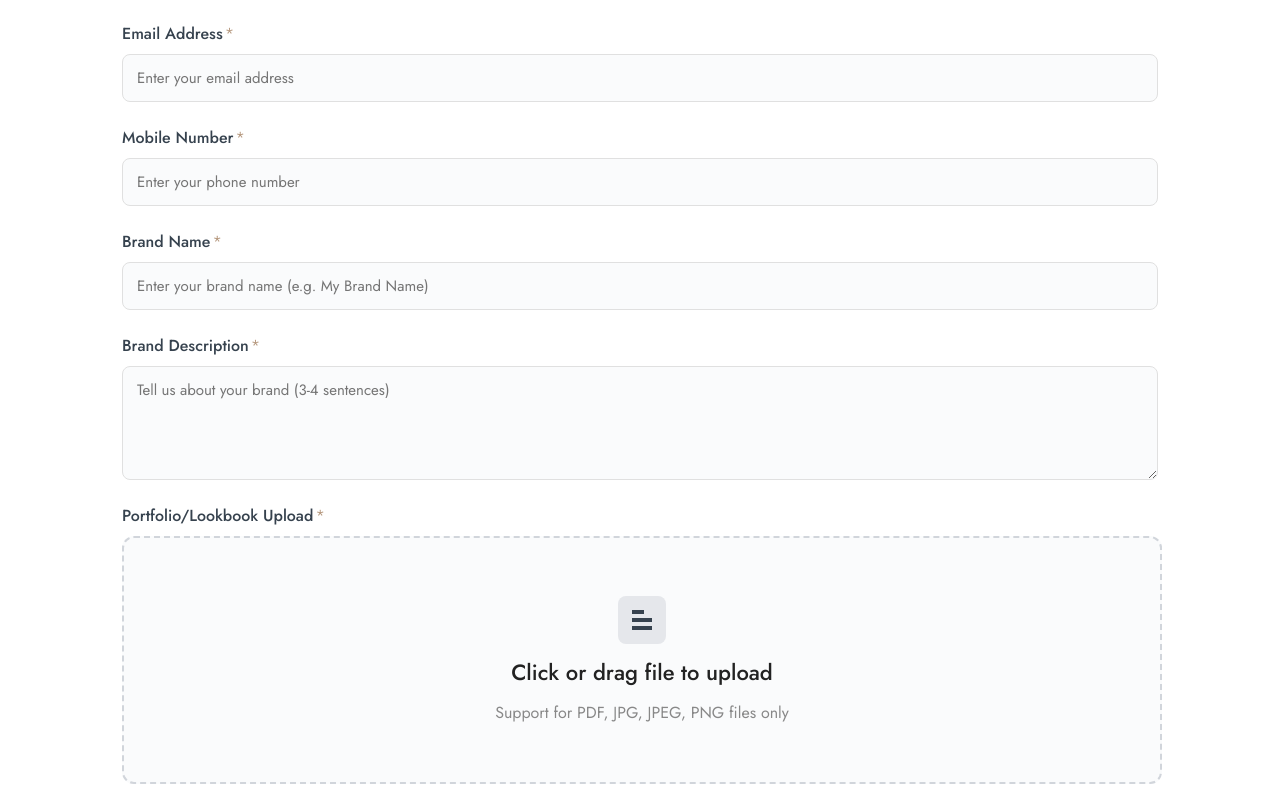
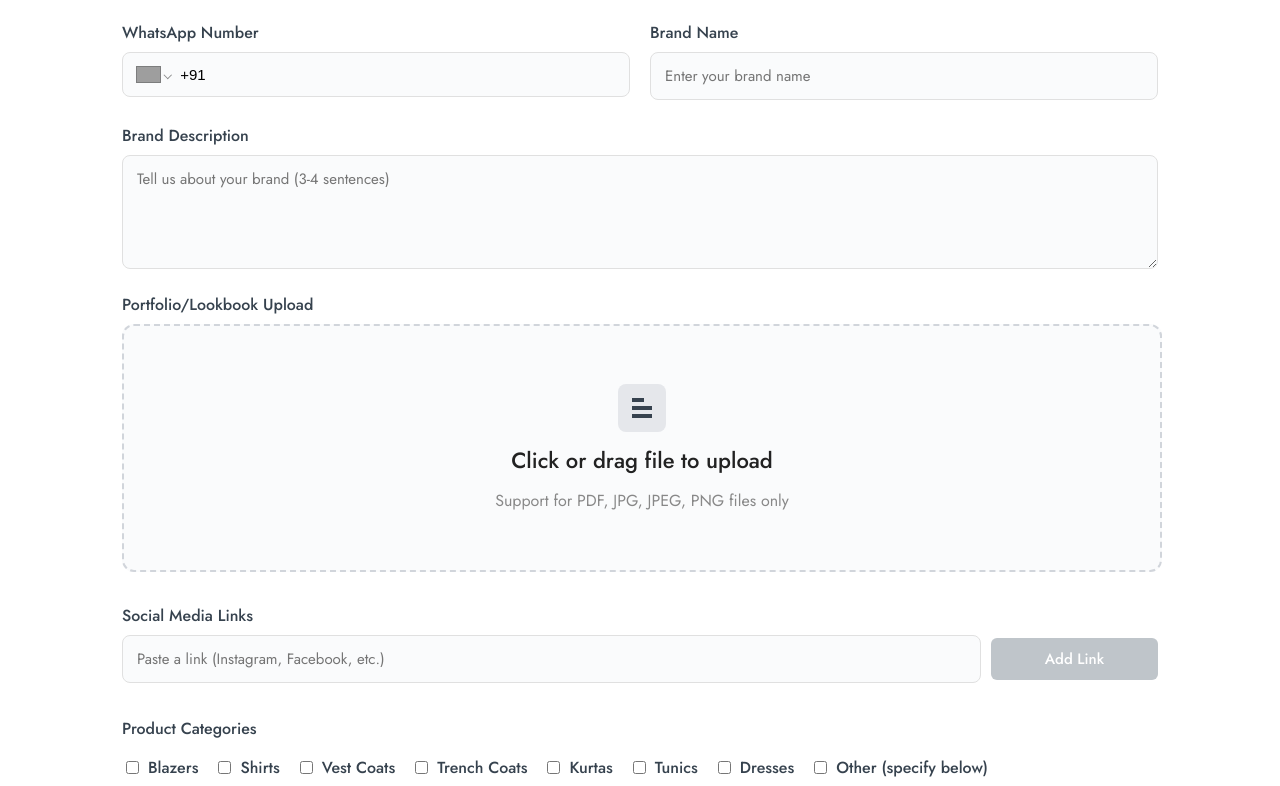
Before and after one commit to neeelpatell19/namunjii, a React (Vite) app: page /vendor-verification in a window 1280 px wide. Shown: the part 395-1181 px from the top of the page. Built offline with nearby package versions, Linux system fonts and the light colour scheme; grey boxes are pictures that could not be loaded.

Commit message:
Added the changes on manunjii website

```diff
--- a/package.json
+++ b/package.json
@@ -18,6 +18,7 @@
     "react-dom": "^19.1.0",
     "react-i18next": "^15.6.0",
     "react-icons": "^5.5.0",
+    "react-phone-number-input": "^3.4.12",
     "react-router-dom": "^7.7.0",
     "swiper": "^11.2.10"
   },
--- a/src/Components/OthersComponents/VendorVerification/VendorVerification.css
+++ b/src/Components/OthersComponents/VendorVerification/VendorVerification.css
@@ -7,10 +7,36 @@
   padding: 40px 32px;
 }
 
+.vendor-form {
+  display: grid;
+  grid-template-columns: 1fr;
+  gap: 24px;
+}
+
 .vendor-form .form-group {
-  margin-bottom: 24px;
+  margin-bottom: 0;
   display: flex;
   flex-direction: column;
+}
+
+/* Two-column layout for shorter fields */
+.form-row {
+  display: grid;
+  grid-template-columns: 1fr 1fr;
+  gap: 20px;
+}
+
+/* Full width for longer fields */
+.form-group.full-width {
+  grid-column: 1 / -1;
+}
+
+/* Responsive adjustments */
+@media (max-width: 768px) {
+  .form-row {
+    grid-template-columns: 1fr;
+    gap: 24px;
+  }
 }
 
 .vendor-form label {
@@ -35,10 +61,43 @@
   transition: border 0.2s;
 }
 
-.vendor-form input[type="text"]:focus,
-.vendor-form input[type="email"]:focus,
-.vendor-form textarea:focus {
-  border: 1.5px solid var(--brandColor);
+/* Phone Input Styling */
+.phone-input {
+    font-family: var(--Poppins-font);
+    font-size: 15px;
+    padding: 12px 14px;
+    border: 1px solid #e0e0e0;
+    border-radius: 8px;
+    outline: none;
+    background: #fafbfc;
+    transition: border 0.2s;
+    /* width: 100%; */
+}
+
+.phone-input:focus {
+    border: 1.5px solid var(--brandColor);
+}
+
+.phone-input .PhoneInputCountry {
+    margin-right: 8px;
+}
+
+.phone-input .PhoneInputCountrySelect {
+    background: transparent;
+    border: none;
+    font-size: 14px;
+}
+
+.phone-input .PhoneInputInput {
+    border: none;
+    background: transparent;
+    font-size: 15px;
+    outline: none;
+    width: 100%;
+}
+
+.phone-input .PhoneInputInput:focus {
+    outline: none;
 }
 
 .vendor-form textarea {
@@ -95,12 +154,13 @@
   align-items: center;
   margin-bottom: 10px;
 }
-.social-links-input-row input{
-    width: 100%;
+
+.social-links-input-row input {
+  width: 100%;
 }
 
 .add-link-btn {
-  background: var(--brandColor);
+  background: black;
   color: #fff;
   border: none;
   border-radius: 6px;
@@ -112,11 +172,13 @@
   transition: background 0.2s;
   width: 200px;
 }
+
 .add-link-btn:disabled {
   background: #bfc5ca;
   cursor: not-allowed;
   width: 200px;
 }
+
 .add-link-btn:not(:disabled):hover {
   background: var(--OrangeColor);
   color: #fff;
@@ -157,6 +219,7 @@
   transition: color 0.2s;
   padding: 0 4px;
 }
+
 .remove-link-btn:hover {
   color: #c0392b;
 }
@@ -167,9 +230,11 @@
   align-items: center;
   margin-bottom: 10px;
 }
+
 .product-categories-input-row input {
   width: 100%;
 }
+
 .add-category-btn {
   background: var(--brandColor);
   color: #fff;
@@ -183,15 +248,18 @@
   transition: background 0.2s;
   width: 200px;
 }
+
 .add-category-btn:disabled {
   background: #bfc5ca;
   cursor: not-allowed;
   width: 200px;
 }
+
 .add-category-btn:not(:disabled):hover {
   background: var(--OrangeColor);
   color: #fff;
 }
+
 .category-checkbox-item {
   display: flex;
   align-items: center;
@@ -205,6 +273,7 @@
   margin-right: 10px;
   gap: 8px;
 }
+
 .remove-category-btn {
   background: none;
   border: none;
@@ -216,6 +285,7 @@
   transition: color 0.2s;
   padding: 0 4px;
 }
+
 .remove-category-btn:hover {
   color: #c0392b;
 }
@@ -236,10 +306,12 @@
   position: relative;
   padding: 32px 0;
 }
+
 .drag-drop-area.drag-active {
   border-color: var(--OrangeColor);
   background: #f3ede7;
 }
+
 .drag-drop-prompt {
   display: flex;
   flex-direction: column;
@@ -250,6 +322,7 @@
   gap: 12px;
   width: 100%;
 }
+
 .drag-drop-icon {
   font-size: 48px;
   margin-bottom: 0;
@@ -257,12 +330,14 @@
   align-items: center;
   justify-content: center;
 }
+
 .drag-drop-text {
   font-size: 22px;
   font-weight: 500;
   color: #222;
   text-align: center;
 }
+
 .drag-drop-hint {
   font-size: 16px;
   color: #888;
@@ -270,6 +345,7 @@
   text-align: center;
   font-weight: 400;
 }
+
 .file-selected {
   display: flex;
   align-items: center;
@@ -279,9 +355,11 @@
   color: var(--brandColor);
   padding: 10px 0;
 }
+
 .file-icon {
   font-size: 22px;
 }
+
 .file-name {
   font-size: 15px;
   word-break: break-all;
@@ -299,3 +377,7 @@
     padding: 20px 5px;
   }
 }
+
+.PhoneInputCountryIcon .PhoneInputInternationalIconGlobe{
+  display: none !important;
+}
--- a/src/Components/OthersComponents/VendorVerification/VendorVerification.jsx
+++ b/src/Components/OthersComponents/VendorVerification/VendorVerification.jsx
@@ -1,6 +1,8 @@
 import React, { useState, useRef, useEffect } from "react";
 import "./VendorVerification.css";
 import { Link } from "react-router-dom";
+import PhoneInput from 'react-phone-number-input';
+import 'react-phone-number-input/style.css';
 
 const initialState = {
     fullName: "",
@@ -17,10 +19,13 @@ const initialState = {
 };
 
 const categories = [
-    "Apparel",
-    "Accessories",
-    "Footwear",
-    "Jewelry",
+    "Blazers",
+    "Shirts",
+    "Vest Coats",
+    "Trench Coats",
+    "Kurtas",
+    "Tunics",
+    "Dresses",
     "Other"
 ];
 
@@ -107,6 +112,18 @@ const VendorVerification = () => {
                     processedValue = '';
                 }
             }
+
+            // Special handling for WhatsApp number - only allow digits and limit to 10
+            if (name === "mobileNumber") {
+                // PhoneInput component handles validation automatically
+                processedValue = value;
+            }
+
+            // Auto-capitalize first letter of each word for specific fields
+            if ((name === "fullName" || name === "brandName") && processedValue) {
+                processedValue = processedValue.replace(/\b\w/g, (char) => char.toUpperCase());
+            }
+
             setForm({ ...form, [name]: processedValue });
         }
     };
@@ -211,7 +228,7 @@ const VendorVerification = () => {
         return (
             form.fullName.trim() !== "" &&
             form.email.trim() !== "" &&
-            form.mobileNumber.trim() !== "" &&
+            form.mobileNumber &&
             form.brandName.trim() !== "" &&
             form.brandDescription.trim() !== "" &&
             form.portfolio !== null &&
@@ -250,11 +267,16 @@ const VendorVerification = () => {
             errors.email = 'Please enter a valid email address.';
         }
 
-        // Mobile Number validation
-        if (!form.mobileNumber.trim()) {
-            errors.mobileNumber = 'Mobile Number is required.';
-        } else if (!/^\d{10}$/.test(form.mobileNumber.trim())) {
-            errors.mobileNumber = 'Please enter a valid 10-digit mobile number.';
+        // Phone Number validation
+        if (!form.mobileNumber) {
+            errors.mobileNumber = 'WhatsApp Number is required.';
+        } else if (!form.mobileNumber.startsWith('+')) {
+            errors.mobileNumber = 'Please select a valid country code.';
+        } else if (form.mobileNumber.startsWith('+91')) {
+            // For India, enforce exactly +91 followed by 10 digits
+            if (!/^\+91\d{10}$/.test(form.mobileNumber)) {
+                errors.mobileNumber = 'For +91, please enter exactly 10 digits after country code.';
+            }
         }
 
         // Brand Name validation - check for empty, spaces-only, and consecutive spaces
@@ -598,8 +620,10 @@ const VendorVerification = () => {
                                 </div>
                                  */}
                                 <form className="vendor-form" onSubmit={handleSubmit}>
+                                    {/* Personal Information Row */}
+                                    <div className="form-row">
                                         <div className="form-group">
-                                        <label>Full Name<span className="required">*</span></label>
+                                            <label>Full Name</label>
                                             <input
                                                 type="text"
                                                 name="fullName"
@@ -619,17 +643,39 @@ const VendorVerification = () => {
                                             {errors.fullName && <p className="error-message">{errors.fullName}</p>}
                                         </div>
                                         <div className="form-group">
-                                        <label>Email Address<span className="required">*</span></label>
+                                            <label>Email Address</label>
                                             <input type="email" name="email" value={form.email} onChange={handleChange} required placeholder="Enter your email address" />
                                             {errors.email && <p className="error-message">{errors.email}</p>}
                                         </div>
+                                    </div>
+
+                                    {/* Contact Information Row */}
+                                    <div className="form-row">
                                         <div className="form-group">
-                                        <label>Mobile Number<span className="required">*</span></label>
-                                        <input type="text" name="mobileNumber" value={form.mobileNumber} onChange={handleChange} required placeholder="Enter your phone number" inputMode="numeric" pattern="[0-9]{10}" />
+                                            <label>WhatsApp Number</label>
+                                            <PhoneInput
+                                                international
+                                                defaultCountry="IN"
+                                                value={form.mobileNumber}
+                                                onChange={(value) => {
+                                                    // If user changes country, clear the number part but keep country code
+                                                    if (form.mobileNumber && value &&
+                                                        form.mobileNumber.split(' ')[0] !== value.split(' ')[0]) {
+                                                        // Country code changed, keep only the new country code
+                                                        const countryCode = value.split(' ')[0];
+                                                        setForm({ ...form, mobileNumber: countryCode });
+                                                    } else {
+                                                        setForm({ ...form, mobileNumber: value });
+                                                    }
+                                                }}
+                                                placeholder="Enter your WhatsApp number"
+                                                className="phone-input"
+                                                flags={false}
+                                            />
                                             {errors.mobileNumber && <p className="error-message">{errors.mobileNumber}</p>}
                                         </div>
                                         <div className="form-group">
-                                        <label>Brand Name<span className="required">*</span></label>
+                                            <label>Brand Name</label>
                                             <input
                                                 type="text"
                                                 name="brandName"
@@ -644,17 +690,20 @@ const VendorVerification = () => {
                                                     }
                                                 }}
                                                 required
-                                            placeholder="Enter your brand name (e.g. My Brand Name)"
+                                                placeholder="Enter your brand name"
                                             />
                                             {errors.brandName && <p className="error-message">{errors.brandName}</p>}
                                         </div>
-                                    <div className="form-group">
-                                        <label>Brand Description<span className="required">*</span></label>
+                                    </div>
+
+                                    {/* Full Width Fields */}
+                                    <div className="form-group full-width">
+                                        <label>Brand Description</label>
                                         <textarea name="brandDescription" value={form.brandDescription} onChange={handleChange} required rows={4} placeholder="Tell us about your brand (3-4 sentences)"></textarea>
                                         {errors.brandDescription && <p className="error-message">{errors.brandDescription}</p>}
                                     </div>
-                                    <div className="form-group">
-                                        <label>Portfolio/Lookbook Upload<span className="required">*</span></label>
+                                    <div className="form-group full-width">
+                                        <label>Portfolio/Lookbook Upload</label>
                                         <div
                                             className={`drag-drop-area${dragActive ? " drag-active" : ""}`}
                                             onDragOver={handleDragOver}
@@ -731,7 +780,7 @@ const VendorVerification = () => {
                                         {errors.socialMediaLinks && <p className="error-message">{errors.socialMediaLinks}</p>}
                                     </div>
                                     <div className="form-group">
-                                        <label>Product Categories<span className="required">*</span></label>
+                                        <label>Product Categories</label>
                                         <div className="checkbox-group">
                                             {categories.map((cat) => (
                                                 <label key={cat} className="checkbox-label">
@@ -778,12 +827,12 @@ const VendorVerification = () => {
                                         {errors.productCategories && <p className="error-message">{errors.productCategories}</p>}
                                     </div>
                                     <div className="form-group">
-                                        <label>Price Range<span className="required">*</span></label>
+                                        <label>Price Range</label>
                                         <input type="text" name="priceRange" value={form.priceRange} onChange={handleChange} required placeholder="e.g. ₹ 1000 - ₹ 10000" />
                                         {errors.priceRange && <p className="error-message">{errors.priceRange}</p>}
                                     </div>
                                     <div className="form-group">
-                                        <label>Why Namunjii?<span className="required">*</span></label>
+                                        <label>Why Namunjii?</label>
                                         <textarea name="whyNamunjii" value={form.whyNamunjii} onChange={handleChange} required rows={3} placeholder="Why do you want to join us?"></textarea>
                                         {errors.whyNamunjii && <p className="error-message">{errors.whyNamunjii}</p>}
                                     </div>
```
Lines whose indentation alone changed are shown as unchanged.
